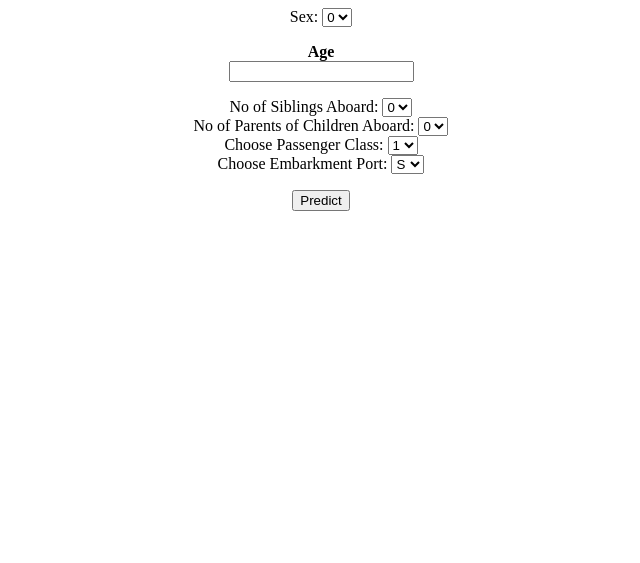
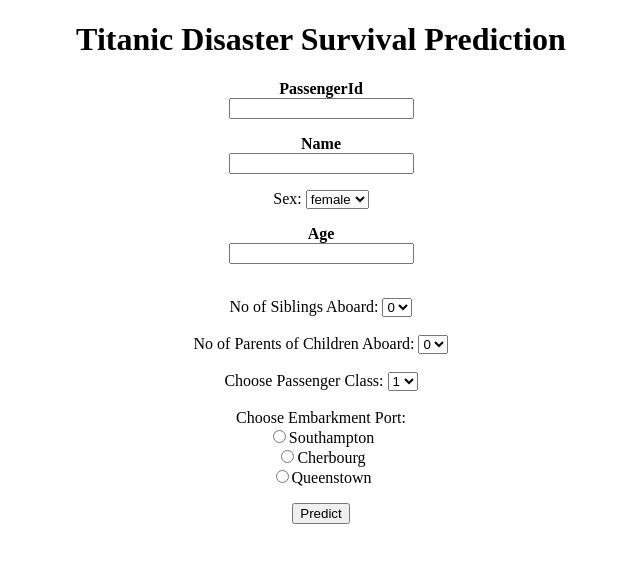
Before and after one commit to rithurajnambiar17/titanic-survival-prediction, a Flask app: page / in a window 1280 px wide. Shown: the top 563 px of the page, without its empty margins (319-959 px from the left). Run offline with Flask 2, Linux system fonts and the light colour scheme; parts of the project's set-up code (start-up, migrations or seed data) failed here and were passed over.

Commit message:
Modified Flask

```diff
--- a/app.py
+++ b/app.py
@@ -18,6 +18,8 @@ def result():
       parch = float(request.form.get('parch'))
       pclass = float(request.form.get('pclass'))
       embark = request.form.get('embark')
+      name = request.form.get('name')
+
 
       if pclass==1:
          Pclass_2 = 0
@@ -48,9 +50,9 @@ def result():
          prediction[i] = round(int(prediction[i]))
 
       if prediction ==0:
-         prediction = 'would not'
+         prediction = 'You may not have survived the titanic disaster!'
       else:
-         prediction = 'would'
+         prediction = 'Congragulation, you would have survived the disaster'
 
-      return render_template('result.html', prediction = prediction)
+      return render_template('result.html', prediction = prediction, name = name)
 app.run(debug = True)
--- a/templates/index.html
+++ b/templates/index.html
@@ -6,17 +6,30 @@
 <body>
 	<html>
    <body>
+
+   <header>
+   		<center>
+   			<h1>Titanic Disaster Survival Prediction</h1>
+   		</center>
+   </header>
+
    <center>
       <form action = "{{url_for('result')}}" method = "POST">
+
+      	<label for="pid"><b>PassengerId</b></label> <br><input type = "number" name = "pid" step="any"></p>
+
+      	<label for="name"><b>Name</b></label> <br><input type = "text" name = "name" step="any"></p>
+
         <label for="sex">Sex:</label>
 			<select name="sex" id="sex">
-  				<option value="0">0</option>
-  				<option value="1">1</option>
+  				<option value="0">female</option>
+  				<option value="1">male</option>
   			</select>
   		</label>
-
+<br>
          <p></p>
          <p><label for="age"><b>Age</b></label> <br><input type = "number" name = "age" step="any"></p>
+<br>
 
          <label for="sib">No of Siblings Aboard:</label>
 		<select name="sib" id="sib">
@@ -28,6 +41,7 @@
 			</select>
 		</label>
 <br>
+<br>
          <label for="parch">No of Parents of Children Aboard:</label>
 		<select name="parch" id="parch">
   				<option value="0">0</option>
@@ -38,6 +52,7 @@
 			</select>
 		</label>
 <br>
+<br>
          <label for="pclass">Choose Passenger Class:</label>
 		<select name="pclass" id="pclass">
   				<option value="1">1</option>
@@ -47,12 +62,11 @@
 		</label>
 
 <br>
-        <label for="embark">Choose Embarkment Port:</label>
-		<select name="embark" id="embark">
-  				<option value="S">S</option>
-  				<option value="C">C</option>
-  				<option value="Q">Q</option>
-			</select>
+<br>
+        <label for="embark">Choose Embarkment Port:</label><br>
+			<input type="radio" value="S", name = 'embark'><label>Southampton</label><br>
+			<input type="radio" value="C", name = 'embark'><label>Cherbourg</label><br>
+			<input type="radio" value="Q", name = 'embark'><label>Queenstown</label><br>
 		</label>
 
          <p><input type = "submit" value = "Predict" ></p>
```
Also changed, not shown: templates/result.html (+5 -2 lines).
